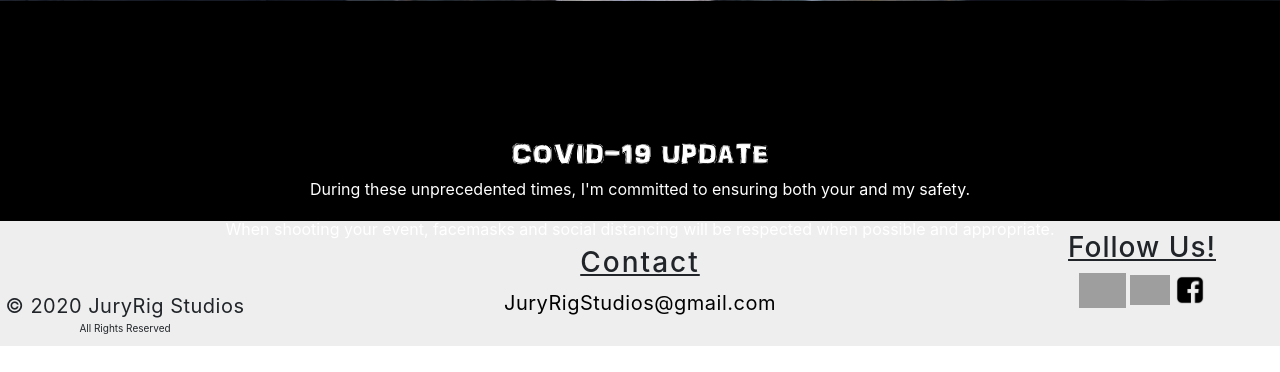
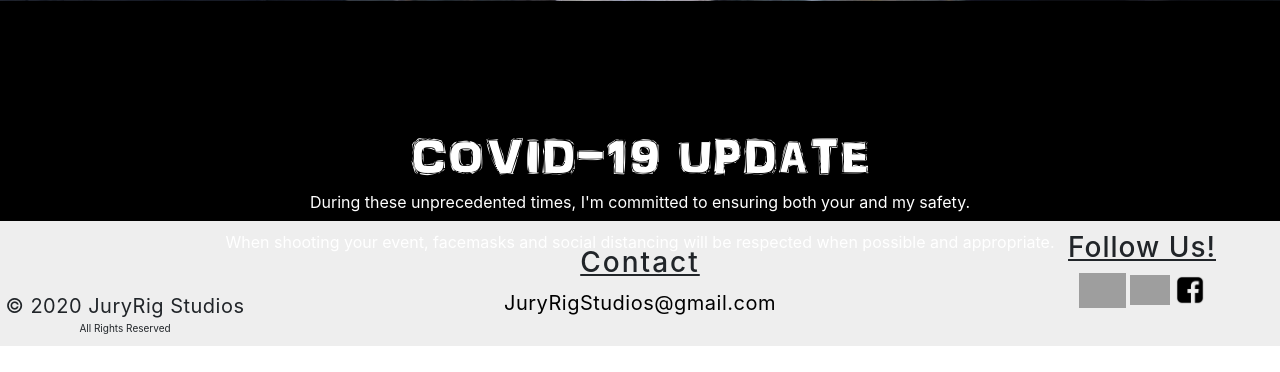
Before and after one commit to Xlrcrash1/JuryRigTest, a PHP site: page / in a window 1280 px wide. Shown: the part 659-1031 px from the top of the page. Run offline with PHP 8.4, Linux system fonts and the light colour scheme; some libraries are stand-ins or nearby versions; grey boxes are pictures that could not be loaded.

Commit message:
covid text size

```diff
--- a/style.css
+++ b/style.css
@@ -109,6 +109,11 @@
     justify-content: center;
     padding-top: 7%;
     font-family: ARDarling;
+}
+
+.CovidUpdate h3{
+
+    font-size: 50px;
 }
 
 @font-face {
```
